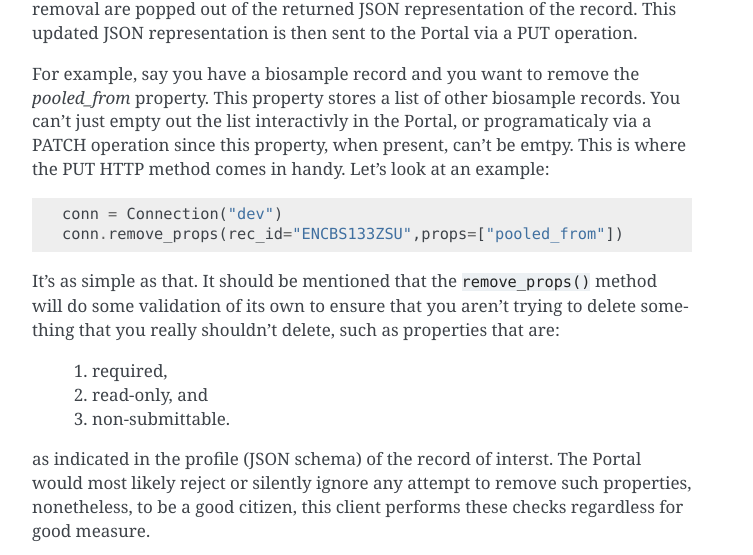
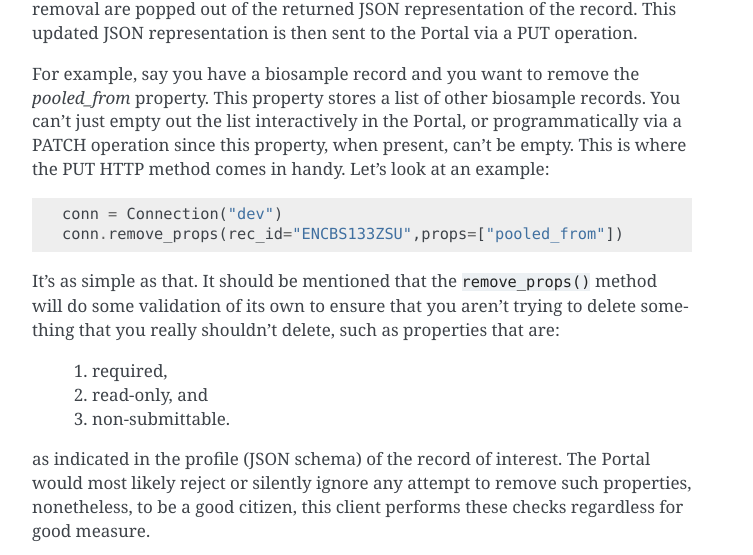
Before and after one commit to StanfordBioinformatics/encode_utils, a Sphinx documentation site: the page built from docs/examples.rst, in a window 1280 px wide and 900 px high, scrolled down 3984 px. Shown: the part 207-762 px from the top of the window, without its empty margins (388-1141 px from the left). Built offline with Sphinx 7.4.7, drawn with Linux system fonts in a browser that asks for light colours; pages that are not in the unit, such as notebooks, are missing from menus; some of the changed text lies outside the part shown.

Commit message:
EU-12 Fix typos (#26)

```diff
--- a/docs/examples.rst
+++ b/docs/examples.rst
@@ -184,9 +184,9 @@ you indicate for removal are popped out of the returned JSON representation of t
 updated JSON representation is then sent to the Portal via a PUT operation.
 
 For example, say you have a biosample record and you want to remove the `pooled_from` property.
-This property stores a list of other biosample records.  You can't just empty out the list interactivly
-in the Portal, or programaticaly via a PATCH operation since this property, when present, can't be
-emtpy.  This is where the PUT HTTP method comes in handy.  Let's look at an example::
+This property stores a list of other biosample records.  You can't just empty out the list interactively
+in the Portal, or programmatically via a PATCH operation since this property, when present, can't be
+empty.  This is where the PUT HTTP method comes in handy.  Let's look at an example::
 
   conn = Connection("dev")
   conn.remove_props(rec_id="ENCBS133ZSU",props=["pooled_from"])
@@ -199,7 +199,7 @@ such as properties that are:
   2. read-only, and
   3. non-submittable.
 
-as indicated in the profile (JSON schema) of the record of interst. The Portal would most likely
+as indicated in the profile (JSON schema) of the record of interest. The Portal would most likely
 reject or silently ignore any attempt to remove such properties, nonetheless, to be a good citizen,
 this client performs these checks regardless for good measure.
 
```
Also changed, not shown: other parts of docs/examples.rst (+4 -4 lines).
